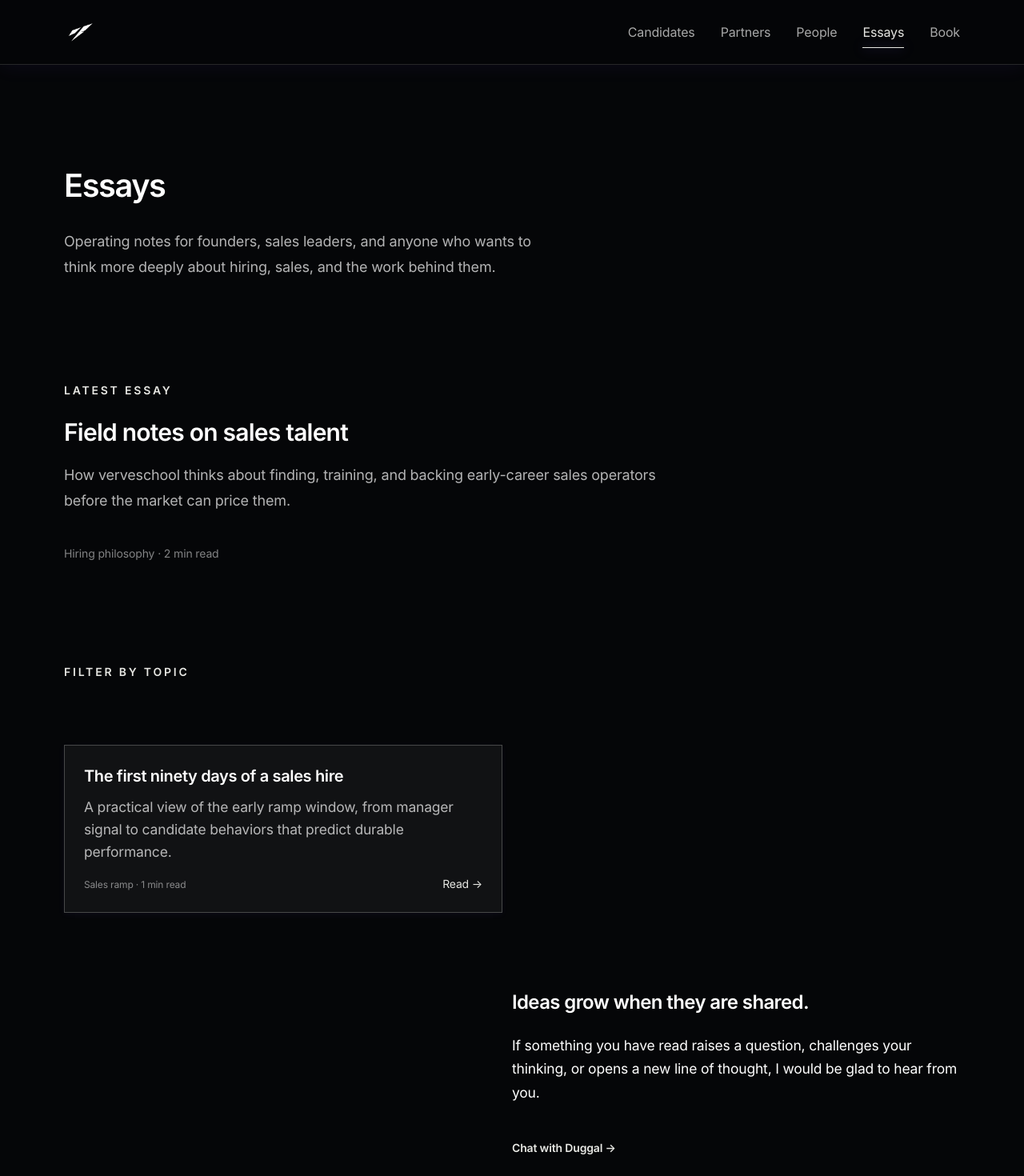
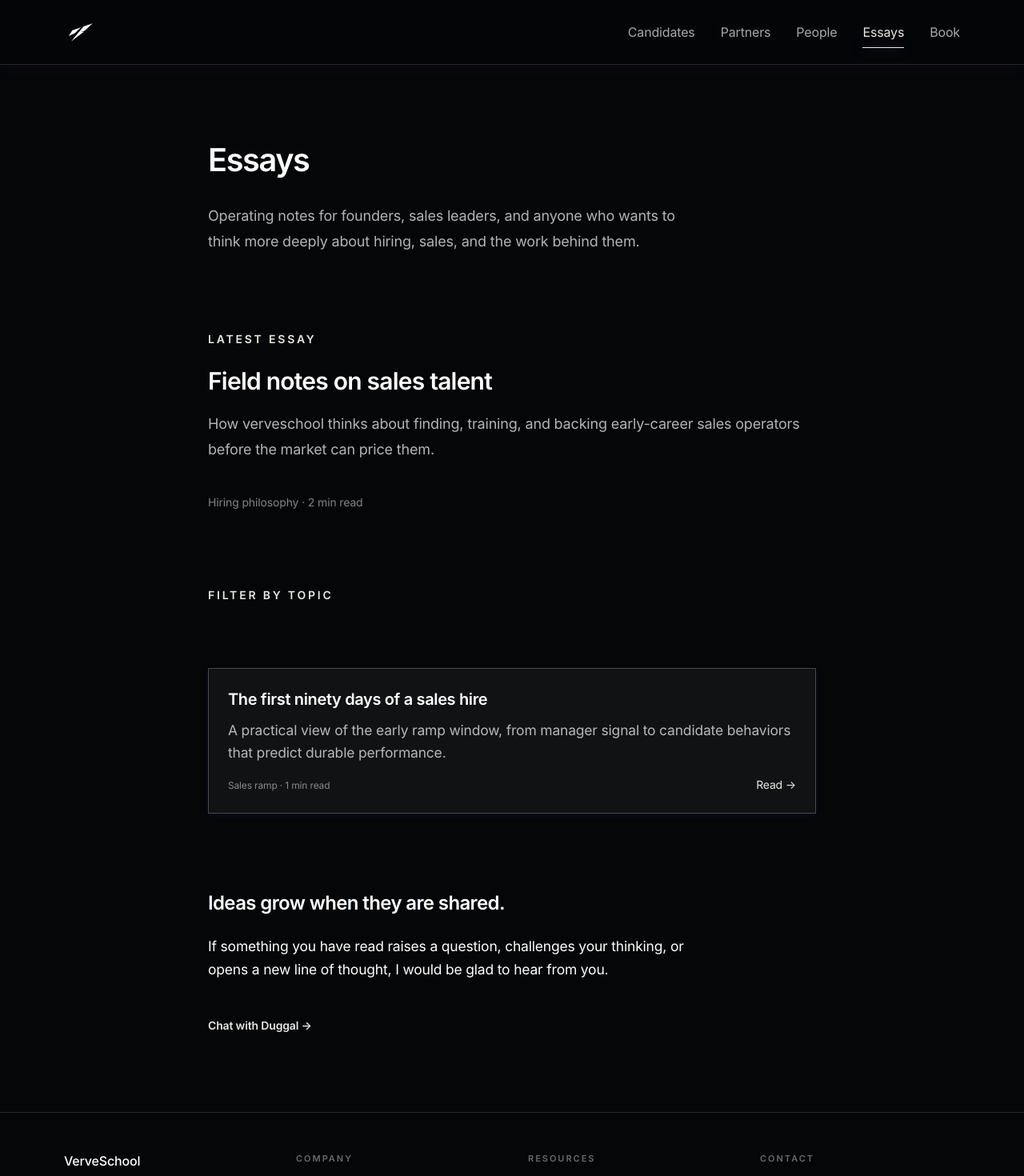
Before and after one commit to verveschool/versel, a Next.js app: page /writing in a window 1280 px wide. Shown: the top 1470 px of the page at 80% size. Built offline with nearby package versions, Linux system fonts and the light colour scheme.

Commit message:
Align writing page layout

```diff
--- a/app/writing/page.tsx
+++ b/app/writing/page.tsx
@@ -1,6 +1,6 @@
 import type { Metadata } from "next"
 import Link from "next/link"
-import { formatWritingDate, getAllWriting } from "@/lib/writing"
+import { getAllWriting } from "@/lib/writing"
 
 import { SiteHeader } from "@/components/site-header"
 import { SiteFooter } from "@/components/site-footer"
@@ -44,8 +44,9 @@ export default function WritingPage() {
       <div className="pointer-events-none fixed inset-0 -z-10 bg-[radial-gradient(circle_at_top_left,_rgba(127,139,153,0.18),_transparent_32%),linear-gradient(180deg,_#050608_0%,_#0b0f14_52%,_#050608_100%)]" />
       <SiteHeader />
 
-      <main className="yc-container py-24 md:py-32">
-        <section className="max-w-[760px]">
+      <main className="mx-auto w-full max-w-[1200px] px-6 py-16 md:px-10 md:py-24">
+        <div className="mx-auto w-full max-w-[760px]">
+          <section className="mb-24">
             <h1 className="mb-8 font-serif text-[clamp(1.76rem,1.35rem+1.49vw,2.48rem)] text-white">
               Essays
             </h1>
@@ -55,7 +56,7 @@ export default function WritingPage() {
           </section>
 
           {featuredPiece ? (
-          <section className="mt-24 max-w-[760px] md:mt-32">
+            <section className="mb-24">
               <p className="mb-6 text-sm font-semibold uppercase tracking-[0.2em] text-primary">
                 Latest Essay
               </p>
@@ -89,10 +90,7 @@ export default function WritingPage() {
 
           <WritingFilter essays={remainingPieces} allTags={allTags} />
 
-        <section className="mt-24 grid grid-cols-1 lg:grid-cols-2">
-          <div />
-
-          <section className="max-w-[560px]">
+          <section className="mt-24">
             <h2 className="mb-6 font-serif text-2xl text-white">
               Ideas grow when they are shared.
             </h2>
@@ -110,7 +108,7 @@ export default function WritingPage() {
               </Link>
             </div>
           </section>
-        </section>
+        </div>
       </main>
 
       <SiteFooter />
--- a/components/writing-filter.tsx
+++ b/components/writing-filter.tsx
@@ -2,7 +2,6 @@
 
 import { useState, useMemo } from "react"
 import Link from "next/link"
-import { formatWritingDate } from "@/lib/writing-utils"
 
 interface EssayData {
   slug: string
@@ -64,7 +63,7 @@ export function WritingFilter({ essays, allTags }: WritingFilterProps) {
   const hasActiveFilters = selectedTags.size > 0 || selectedAuthors.size > 0
 
   return (
-    <section className="mx-auto mt-24 max-w-7xl md:mt-32">
+    <section className="mt-24">
       {/* Filters */}
       <div className="mb-16 space-y-8">
         {/* Tag Filter */}
@@ -132,7 +131,7 @@ export function WritingFilter({ essays, allTags }: WritingFilterProps) {
 
       {/* Essays Grid */}
       {filteredEssays.length > 0 ? (
-        <div className="grid gap-6 md:grid-cols-2">
+        <div className="space-y-6">
           {filteredEssays.map((piece) => (
             <Link
               key={piece.slug}
```
Lines whose indentation alone changed are shown as unchanged.
